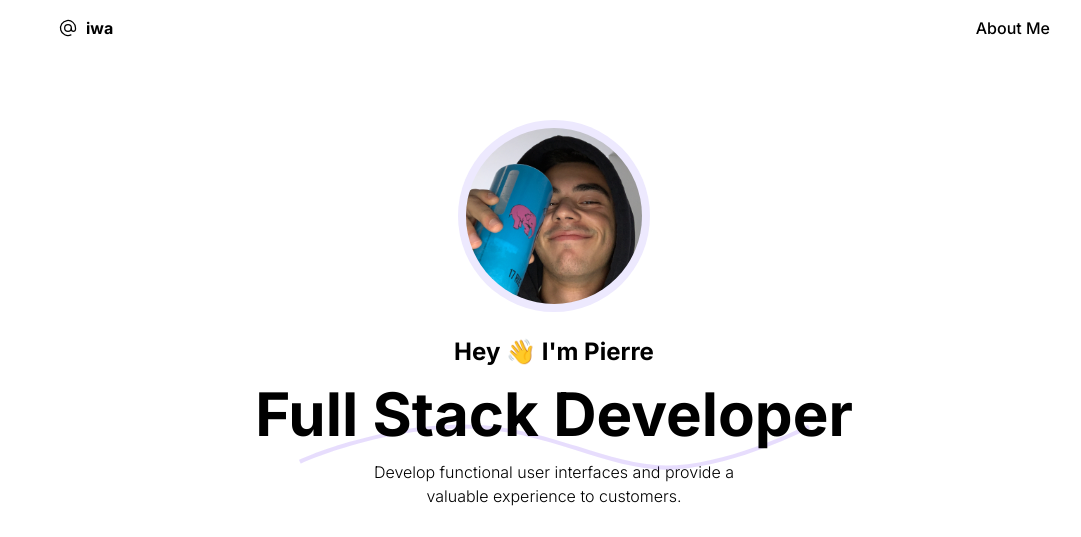
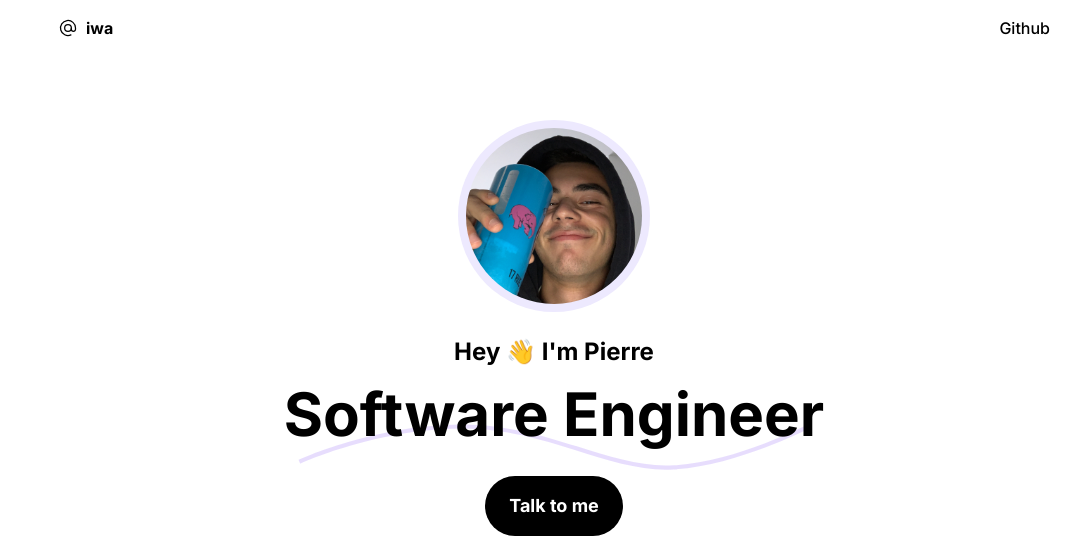
Before and after one commit to iwa/portfolio, an Astro site: page / in a window 1280 px wide. Shown: the top 537 px of the page, without its empty margins (86-1167 px from the left). Built offline with nearby package versions, Linux system fonts and the light colour scheme; Astro itself is replaced by a stand-in of ours.

Commit message:
feat: ⬆️ update header

```diff
--- a/src/components/Hero.astro
+++ b/src/components/Hero.astro
@@ -5,14 +5,14 @@
 
     <h1 class="text-2xl font-bold text-center mb-4">Hey 👋 I'm Pierre</h1>
     <div
-        class="text-5xl md:text-6xl font-bold text-center max-w-3xl mb-4 relative"
+        class="text-5xl md:text-6xl font-bold text-center max-w-3xl mb-8 relative"
     >
         <div
             class="absolute top-10 opacity-20 transform left-1/2 -translate-x-1/2 text-violet-500 z-0 w-full"
         >
             <svg
                 class="max-w-xs md:max-w-lg mx-auto w-full"
-                viewbox="0 0 625 56"
+                viewBox="0 0 625 56"
                 fill="none"
                 xmlns="http://www.w3.org/2000/svg"
             >
@@ -21,12 +21,8 @@
                     fill="currentColor"></path>
             </svg>
         </div>
-        <div class="relative">Full Stack Developer</div>
+        <div class="relative">Software Engineer</div>
     </div>
-    <p class="font-light text-center max-w-sm mb-8">
-        Develop functional user interfaces and provide a valuable experience to
-        customers.
-    </p>
 
     <a
         href="/#contact"
--- a/src/components/layout/Header.astro
+++ b/src/components/layout/Header.astro
@@ -31,9 +31,9 @@
         <ul id="nav-menu" class="flex w-auto mt-0 space-x-2">
             <li>
                 <a
-                    href="/about"
+                    href="https://github.com/iwa"
                     class="hover:text-violet-800 transition duration-150 ease-in-out"
-                    >About Me</a
+                    >Github</a
                 >
             </li>
         </ul>
```
